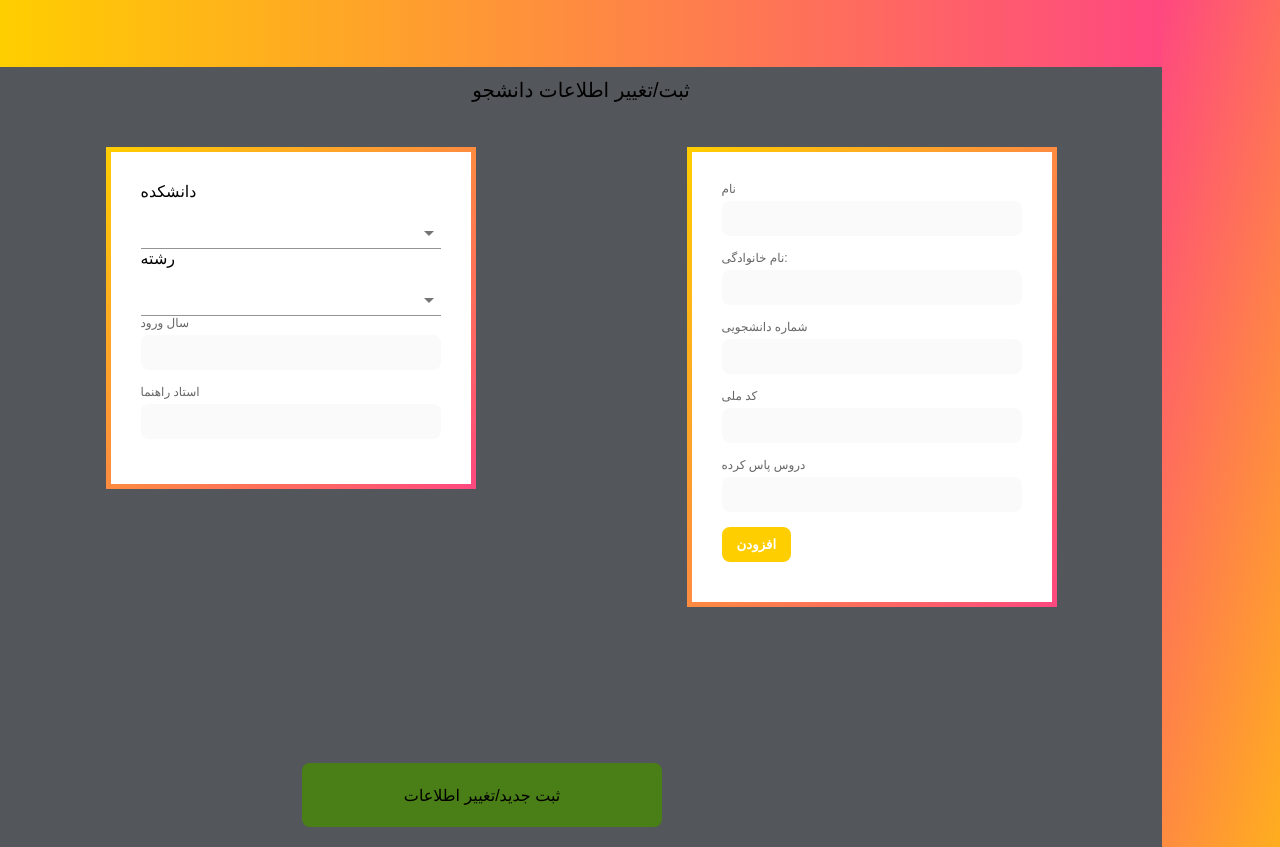
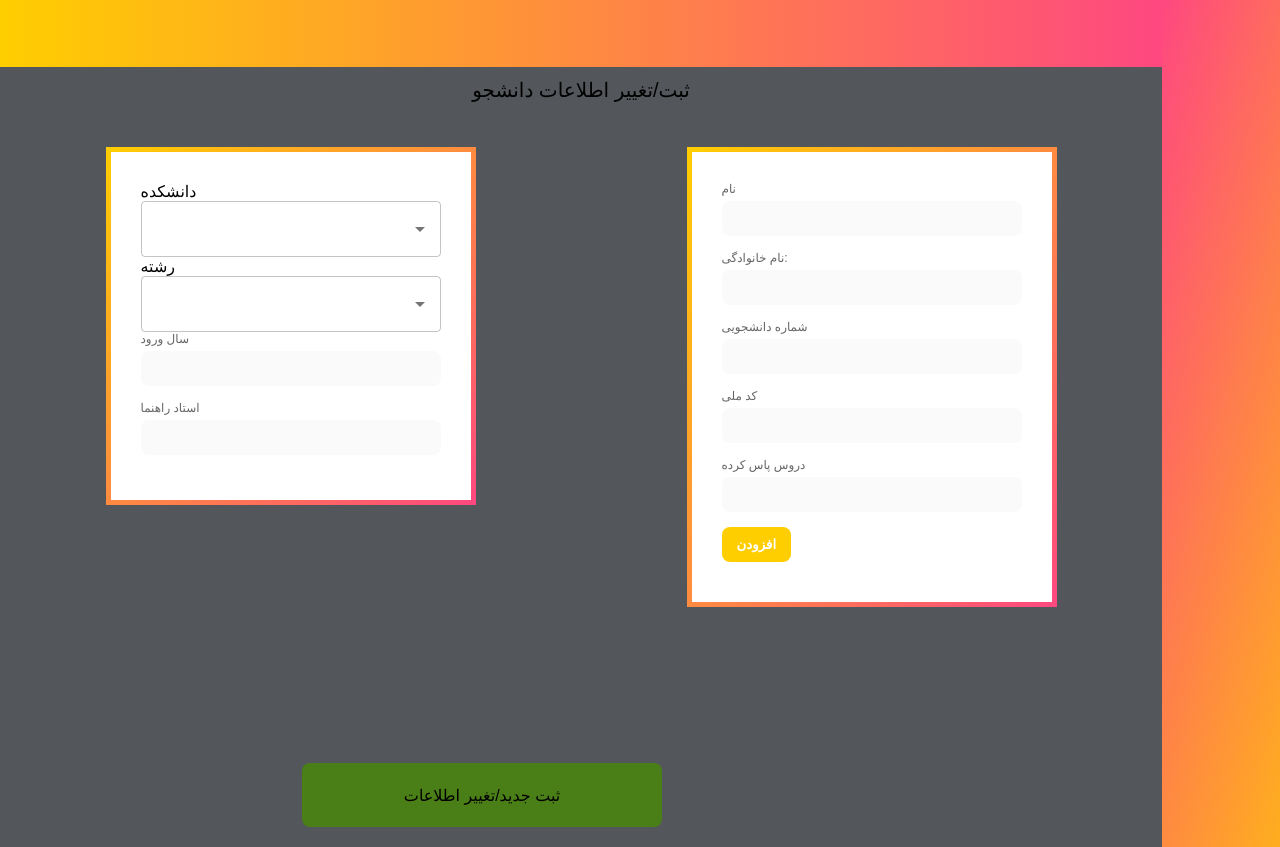
Before and after one commit to shahrzadJavadiKoushesh/IEProject, a React (Create React App) app: page /ITManager/submit_changes in a window 1280 px wide. Shown: the top 847 px of the page. Built offline with nearby package versions, Linux system fonts and the light colour scheme.

Commit message:
add search functionality

```diff
--- a/package.json
+++ b/package.json
@@ -7,6 +7,7 @@
     "@emotion/react": "^11.11.1",
     "@emotion/styled": "^11.11.0",
     "@material-ui/core": "^4.12.4",
+    "@material-ui/lab": "^4.0.0-alpha.61",
     "@mui/x-date-pickers": "^6.9.0",
     "@testing-library/jest-dom": "^5.16.5",
     "@testing-library/react": "^13.4.0",
--- a/src/components/ITManagerSubmitOrChangeStudentsInfo.js
+++ b/src/components/ITManagerSubmitOrChangeStudentsInfo.js
@@ -1,24 +1,35 @@
 import React, { useState } from 'react'
 import {
     FormControl,
-    InputLabel,
-    Select,
-    MenuItem,
+    TextField,
 } from "@material-ui/core";
-
+import Autocomplete from '@material-ui/lab/Autocomplete';
 
 function ITManagerSeeSUbmitChangesForStudents({ Login, error }) {
 
     const [selectedFaculty, setSelectedFaculty] = useState("");
     const [selectedMajor, setSelectedMajor] = useState("");
 
-    const handleFacultyChange = (event) => {
-        setSelectedFaculty(event.target.value);
+    const handleFacultyChange = (event, value) => {
+        setSelectedFaculty(value);
     };
 
-    const handleMajorChange = (event) => {
-        setSelectedMajor(event.target.value);
+    const handleMajorChange = (event, value) => {
+        setSelectedMajor(value);
     };
+
+    const faculties = [
+        { label: 'faculty 1', value: 'instructor 1' },
+        { label: 'faculty 2', value: 'instructor 2' },
+        { label: 'faculty 3', value: 'instructor 3' },
+    ];
+
+    const majors = [
+        { label: 'major 1', value: 'instructor 1' },
+        { label: 'major 2', value: 'instructor 2' },
+        { label: 'major 3', value: 'instructor 3' },
+    ];
+
     return (
         <div className='terms-container'>
             <div className='left'>
@@ -33,37 +44,25 @@ function ITManagerSeeSUbmitChangesForStudents({ Login, error }) {
                         <form>
                             <div className='form-inner'>
                                 <label>دانشکده</label>
-                                <FormControl fullWidth>
-                                    <InputLabel id="instructor-select-label">
-
-                                    </InputLabel>
-                                    <Select
-                                        labelId="instructor-select-label"
-                                        id="instructor-select"
-                                        value={selectedFaculty}
-                                        onChange={handleFacultyChange}
-                                    >
-                                        <MenuItem value={"instructor 2"}>faculty 2</MenuItem>
-                                        <MenuItem value={"instructor 1"}>faculty 1</MenuItem>
-                                        <MenuItem value={"instructor 3"}>faculty 3</MenuItem>
-                                    </Select>
-                                </FormControl>
-
-                                <FormControl fullWidth>
-                                    <label>رشته</label>
-                                    <InputLabel id="instructor-select-label">
-                                    </InputLabel>
-                                    <Select
-                                        labelId="instructor-select-label"
-                                        id="instructor-select"
-                                        value={selectedMajor}
-                                        onChange={handleMajorChange}
-                                    >
-                                        <MenuItem value={"instructor 2"}>major 2</MenuItem>
-                                        <MenuItem value={"instructor 1"}>major 1</MenuItem>
-                                        <MenuItem value={"instructor 3"}>major 3</MenuItem>
-                                    </Select>
-                                </FormControl>
+                                <Autocomplete
+                                    options={faculties}
+                                    getOptionLabel={(option) => option.label}
+                                    value={selectedFaculty}
+                                    onChange={handleFacultyChange}
+                                    renderInput={(params) => (
+                                        <TextField {...params} label="" variant="outlined" />
+                                    )}
+                                />
+                                <label>رشته</label>
+                                <Autocomplete
+                                    options={majors}
+                                    getOptionLabel={(option) => option.label}
+                                    value={selectedMajor}
+                                    onChange={handleMajorChange}
+                                    renderInput={(params) => (
+                                        <TextField {...params} label="" variant="outlined" />
+                                    )}
+                                />
                                 <div className='form-group'>
                                     <label className='personal-info-label'>سال ورود</label>
                                     <input type='text' name='text' id='email'></input>
```
Also changed, not shown: 1 other file (tests, documents, lock files or other folders).
